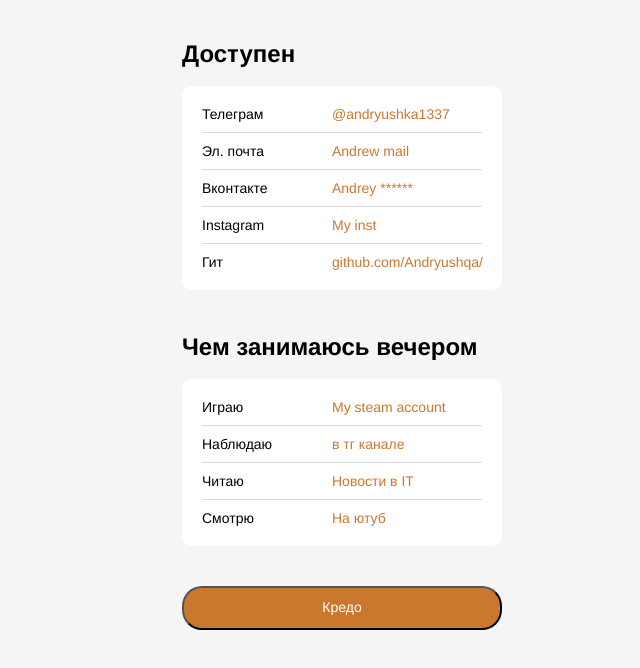
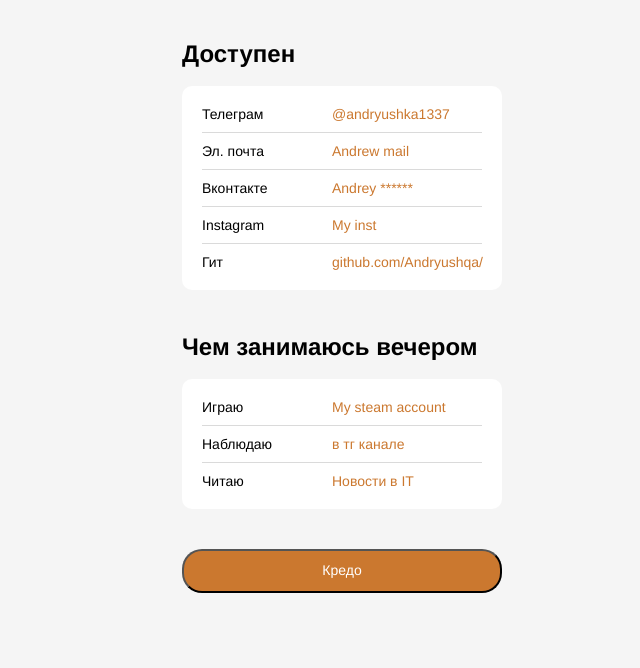
Before and after one commit to Andryushqa/-, a plain HTML site: page index.html in a window 1280 px wide. Shown: the part 757-1425 px from the top of the page, without its empty margins (298-938 px from the left). After the commit the page ends 1390 px from the top, so only its background shows below. Drawn offline with Linux system fonts and the light colour scheme.

Commit message:
Revert "123"

```diff
--- a/index.html
+++ b/index.html
@@ -59,10 +59,6 @@
             <p class="links__title">Читаю</p>
             <a class="linsk__link" href="https://devby.io">Новости в IT</a>
           </li>
-          <li class="links__link">
-            <p class="links__title">Смотрю</p>
-            <a class="linsk__link" href="https://www.youtube.com/@qa.studio">На ютуб</a>
-          </li>
          </ul>
       </section>
     </main>
--- a/js.js
+++ b/js.js
@@ -3,5 +3,5 @@ const button = document.querySelector('button');
 
 /* Тут на кнопку навешиваем обрабочик, который ждёт клика и тогда запустит логику */
 button.addEventListener('click', function() {
-	alert('Не в деньгах счастье 😀')
+	alert('Не в деньгах счастье')
 })
```
